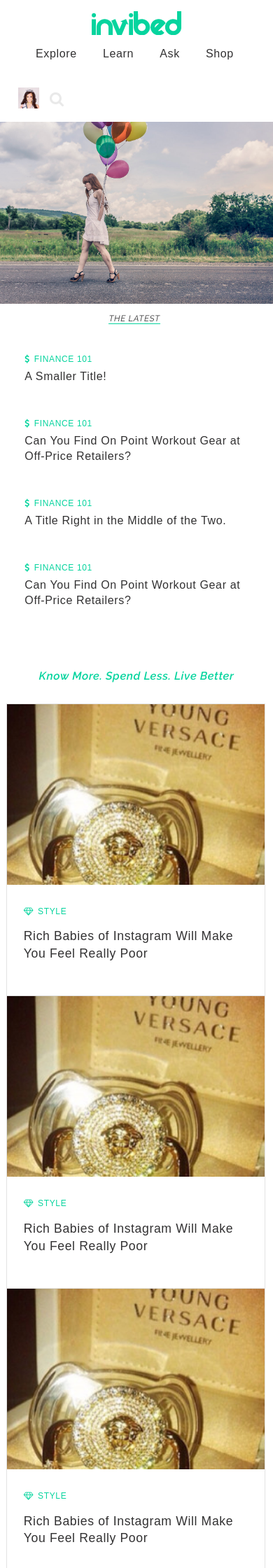
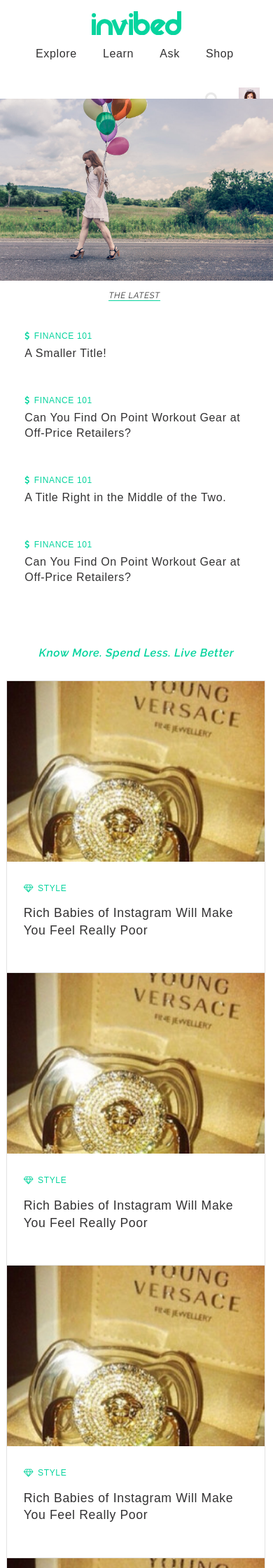
Before and after one commit to microsarah/microsarah.github.io, a PHP site: page / in a window 390 px wide. Shown: the top 2240 px of the page at 70% size. Run offline with PHP 8.4, Linux system fonts and the light colour scheme; some web fonts are replaced.

Commit message:
editing nav & aside cards
+ search bar is unresolved
+ aside cards are unstyled

```diff
--- a/invibed/css/main.css
+++ b/invibed/css/main.css
@@ -166,16 +166,18 @@
     border:none;
     padding: 9px 10px 9px 32px;
     width: 20px;
-        -webkit-transition: all .5s;
+    z-index: 2;
+    background-color: #fff;
+    -webkit-transition: all .5s;
     -moz-transition: all .5s;
+    -o-transition: all .5s;
     transition: all .5s;
 }
 
 input[type=search]:focus {
     width: 200px;
     border: 1px solid #e3e3e3;
-/*    background-color: #fff;
-    border-color: #66CC75;*/
+    background-color: #fff;
 }
 
 /* ------------------------------------------------------------- all pages */
@@ -308,6 +310,7 @@
     width:250px;
     top:0;
     left:6em;
+    z-index: 1;
 }
 
 .nav-links{
@@ -344,7 +347,7 @@
 }
 
 .access{
-    width:25%;
+    width: 320px;
     position: absolute;
     right:0;
 }
@@ -403,6 +406,7 @@
     background-color: #fff;
     padding:1.58em 1.6em 1em;
     height:23%;
+    position: relative;
 }
 
 .chevron{
@@ -414,6 +418,15 @@
     margin-left:-15%;
     padding-left:20%;
     cursor: auto;
+}
+
+.featured-article:hover:before {
+    content: "<";
+    position: absolute;
+    left: .75em;
+    top: 35%;
+    font-size: 2em;
+    font-weight: 300;
 }
 
 /*.featured-article:hover .chevron{
@@ -516,6 +529,39 @@
 }
 
 
+/*
+.cards-img{
+    width:100%;
+    height:0;
+    padding-bottom: 40%;
+    overflow: hidden;
+}
+
+.cards-header{
+    padding: 1em;
+    position: absolute;
+    bottom:0;
+    width:100%;
+    color: #fff;
+    background-color:rgba(0,0,0,.3);
+    display:none;
+}
+
+.aside-title{
+        margin:0 auto 1.2em;
+}
+
+.aside-cards{
+    margin:-1px 0 0;
+    border:1px solid #e3e3e3;
+    position: relative;
+}
+
+.aside-cards:hover .cards-header {
+    display: block;
+}*/
+
+
 /* ------------------------------------------------------------- index ids */
 
 
@@ -582,8 +628,7 @@
 
 
 @media screen and (max-width: 1360px){
-    .cards, .access {
-        width:33.33%;
+    .cards{
     }
 
     .cards{
@@ -694,10 +739,6 @@
 }
 
 @media screen and (max-width:845px){
-    .access{
-        width:35%;
-/*        position: static;*/
-    }
     .featured-article{
         width:100%;
         float:none;
@@ -714,13 +755,13 @@
 
 @media screen and (max-width:808px){
     .access{
-        position: static;
+/*        position: static;
         width:50%;
-        left:0;
+        left:0;*/
     }
-    .login, .search{
+/*    .login, .search{
         float: left;
-    }
+    }*/
 
 }
 
--- a/invibed/index.html
+++ b/invibed/index.html
@@ -52,7 +52,12 @@
             </div>
         </header>
         <section id="featured">
-        <div id="hero"><img src="img/motivation.jpg"></div>
+        <div id="hero">
+            <img class="current-slide" src="img/motivation.jpg">
+<!--             <img class="hidden-slide" src="img/motivation.jpg">
+            <img class="hidden-slide" src="img/motivation.jpg">
+            <img class="hidden-slide" src="img/motivation.jpg"> -->
+        </div>
             <div class="wrap clearfix">
                 <div class="clearfix" id="latest">
                     <h5><span>The Latest</span></h5>
```
